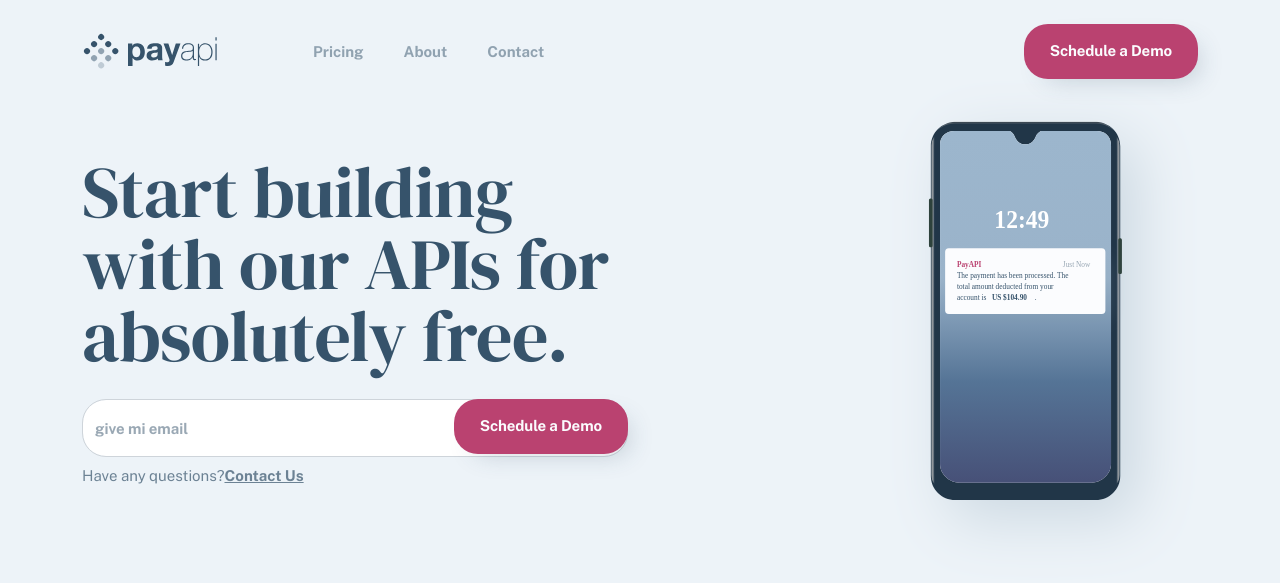
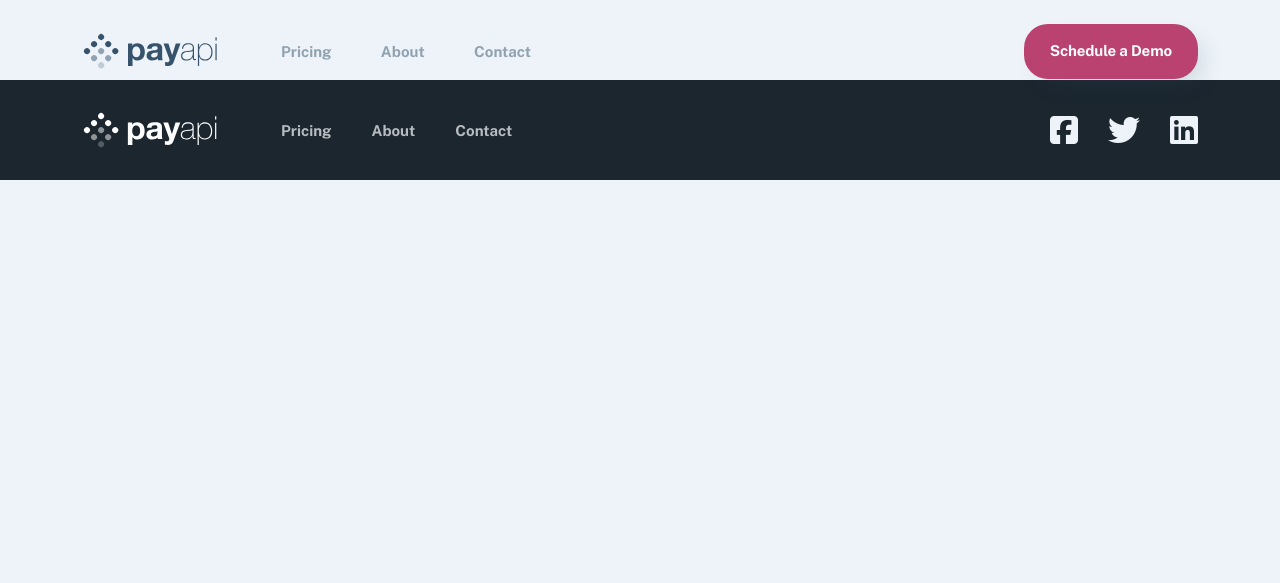
Before and after one commit to Ergashev95/payapi-web-site, a plain HTML site: page index.html in a window 1280 px wide. Drawn offline with Linux system fonts and the light colour scheme.

Commit message:
footer and header continium

```diff
--- a/css/main.css
+++ b/css/main.css
@@ -104,6 +104,7 @@
 /* list style */
 ul {
   list-style: none;
+  padding: 0;
 }
 a {
   text-decoration: none;
@@ -152,76 +153,79 @@ body {
   opacity: 1;
   color: var(--Juan-blue);
 }
-/* HERO */
-.hero-texts {
-  max-width: 550px;
-  max-height: 500px;
+.media-nav-link {
+  color: var(--Mirage-blue);
+}
+/* header offcanvas */
+.offcanvas {
+  background: var(--Mirage-blue);
+}
+.offcanvas-header {
+  border-bottom: 1px solid var(--bg-body);
+  border-radius: 10px;
+}
+.offcanvas-list {
+  width: 100%;
   height: 100%;
-  width: 100%;
   display: flex;
   flex-direction: column;
+  align-items: center;
+  row-gap: 43px;
+}
+.offcanvas-item {
+}
+.offcanvas-link {
+  color: var(--Link-Water-White);
+  text-align: center;
+  font-family: var(--Public-Sans);
+  font-size: 20px;
+  font-weight: 700;
+  width: 249px;
+}
+
+/* HERO */
+
+/* HERO */
+/* SITE-HEADER , HEADER-HERO */
+/* HOME PAGE CSS START */
+/* FOOTER START */
+.site-footer {
+  background: var(--Mirage-blue);
+  padding: 31px 0px;
+  display: flex;
   justify-content: center;
+  align-items: center;
 }
-.hero-title {
-  row-gap: 20px;
-  font-size: 72px;
-  margin: 0;
-  height: 243px;
-  line-height: 72px;
-  letter-spacing: -0.554px;
+
+.site-footer__list {
+  display: flex;
+  column-gap: 40px;
+  row-gap: 31px;
 }
-.form-floating {
-  position: relative;
+.site-footer__item {
 }
-.form-control {
-  border-radius: 24px;
-  position: absolute;
-  color: var(--Juan-blue) !important;
-  font-family: var(--Juan-blue);
-  font-size: 15px;
-  font-weight: 700;
+.header-nav__logo {
 }
-.form-control::placeholder {
-  color: var(--Juan-blue) !important;
+.header-logo__img {
+  width: 135px;
+  height: 38px;
+}
+.site-footer__link {
+  color: var(--Link-Water-White);
   font-family: var(--Public-Sans);
   font-size: 15px;
   font-weight: 700;
-  opacity: 0.5;
+  opacity: 0.7;
 }
-.all-btn {
+.footer-logo-linker {
+  display: flex;
+  column-gap: 30px  ;
 }
-.hero-imp__btn {
-  position: absolute;
-  right: 0;
-  top: 0;
-  z-index: 100;
+.footer-glav__item {
+  margin-right: 24px;
 }
-.hero-desc {
-  color: var(--light-juan-blue);
-  font-family: "Public Sans";
-  font-size: 15px;
-  font-weight: 400;
+.linker-links {
+  color: var(--bg-body);
 }
-.hero-desc span {
-  color: var(--light-juan-blue);
-  font-family: "Public Sans";
-  font-size: 15px;
-  font-weight: 700;
-  text-decoration-line: underline;
-  /* position: absolute;
-  margin-top: 100px; */
-  display: inline-block;
-  margin-top: 50px;
-}
-.hero-phone {
-width: 100%;
-height: 500px;
-display: flex;
-}
-.hero-phone__img {
-    width: 308px;
-height: 500px;
-}
-/* HERO */
-/* SITE-HEADER , HEADER-HERO */
-/* HOME PAGE CSS START */
+
+/* FOOTER START */
--- a/index.html
+++ b/index.html
@@ -9,6 +9,8 @@
     <title>PayAPI Website Home page</title>
     <!-- links main.css file -->
     <link rel="stylesheet" href="./css/main.css">
+    <!-- fonts link -->
+    <link rel="stylesheet" href="https://cdnjs.cloudflare.com/ajax/libs/font-awesome/6.5.1/css/all.min.css" integrity="sha512-DTOQO9RWCH3ppGqcWaEA1BIZOC6xxalwEsw9c2QQeAIftl+Vegovlnee1c9QX4TctnWMn13TZye+giMm8e2LwA==" crossorigin="anonymous" referrerpolicy="no-referrer" />
   </head>
 
   <body>
@@ -16,18 +18,12 @@
     <!-- SITE-HEADER-HERO -->
     <div class="site-header-hero">
       <header class="site-header">
-        <!-- <img src="./img/home/desktop/icon-banking-and-coverage.svg" alt="">
-        <img src="./img/home/desktop/icon-consumer-payments.svg" alt="">
-        <img src="./img/home/desktop/icon-personal-finances.svg" alt="">
-        <img src="./img/home/desktop/illustration-easy-to-implement.svg" alt="">
-        <img src="./img/home/desktop/illustration-phone-mockup.svg" alt="">
-        <img src="./img/home/desktop/illustration-simple-ui.svg" alt=""> -->
         <div class="container d-flex justify-content-between align-items-center ">
           <nav class="header-nav d-flex align-items-center">
             <a href="#!" class="header-nav__logo">
               <img src="./img/home/desktop/site-header__log.svg" alt="SITE HEADER LOGOTIPE" class="header-logo__img">
             </a>
-            <ul class="header-nav__list d-flex align-items-center">
+            <ul class="header-nav__list d-none d-md-flex  align-items-center">
               <li class="header-nav__item">
                 <a href="#!" class="header-nav__link">Pricing</a>
               </li>
@@ -40,29 +36,11 @@
             </ul>
           </nav>
           <a href="#!" class="header-btn all-btn d-none  d-md-inline-block">Schedule a Demo</a>
-          <a class="fa-solid fa-bars d-inline-block  d-md-none " type="button" data-bs-toggle="offcanvas" data-bs-target="#offcanvasRight" aria-controls="offcanvasRight" href="#!" class="header-nav__link"><i style="color: red;" class="fa-solid fa-bars"></i></a>
+          <a class=" d-inline-block  d-md-none " type="button" data-bs-toggle="offcanvas" data-bs-target="#offcanvasRight" aria-controls="offcanvasRight" href="#!" class="header-nav__link"><i class="media-nav-link fa-solid fa-bars"></i></a>
         </div>
       </header>
       <div class="site-hero">
-        <div class="container">
-          <div class="row flex-wrap-reverse">
-            <div class="col-12 col-lg-6 justify-content-center d-flex align-items-center ">
-              <div class="hero-texts">
-                <h1 class="hero-title title">Start building with our APIs for absolutely free.</h1>
-                <div class="form-floating mb-3 d-flex">
-                  <input type="email" class="form-control" id="floatingInput" placeholder="give mi email">
-                  <a href="#!" class="all-btn hero-imp__btn">Schedule a Demo</a>
-                </div>
-                <p class="hero-desc">Have any questions?<span>Contact Us</span></p>
-              </div>
-            </div>
-            <div class="col-12 col-lg-6">
-              <div class="hero-phone justify-content-center justify-content-lg-end">
-                <img src="./img/home/desktop/illustration-phone-mockup.svg" alt="hero phone image" class="hero-phone__img">
-              </div>
-            </div>
-          </div>
-        </div>
+
       </div>
     </div>
     <!-- SITE-HEADER-HERO -->
@@ -87,7 +65,29 @@
     <!-- SITE-FOOTER -->
 
     <footer class="site-footer">
-
+     <div class="container d-flex flex-column flex-md-row  justify-content-between align-items-center ">
+        <ul class="site-footer__list  m-0 align-items-center flex-column flex-md-row ">
+          <li class="site-footer__item footer-glav__item ">
+            <a href="#!" class="header-nav__logo">
+              <img src="./img/home/desktop/dark-logo.svg" alt="SITE HEADER LOGOTIPE" class="header-logo__img">
+            </a>
+          </li>
+          <li class="site-footer__item">
+            <a href="#!" class="site-footer__link">Pricing</a>
+          </li>
+          <li class="site-footer__item">
+            <a href="#!" class="site-footer__link">About</a>
+          </li>
+          <li class="site-footer__item">
+            <a href="#!" class="site-footer__link">Contact</a>
+          </li>
+        </ul>
+        <div class="footer-logo-linker">
+          <i class="fa-brands fa-square-facebook fa-2x linker-links" ></i>
+          <i class="fa-brands fa-twitter fa-2x linker-links"></i>
+          <i class="fa-brands fa-linkedin fa-2x linker-links"></i>
+        </div>
+     </div>
     </footer>
 
     <!-- SITE-FOOTER -->
@@ -95,11 +95,27 @@
     <!-- nav ofcanvaz -->
     <div class="offcanvas offcanvas-end" tabindex="-1" id="offcanvasRight" aria-labelledby="offcanvasRightLabel">
       <div class="offcanvas-header">
-        <h5 class="offcanvas-title" id="offcanvasRightLabel">Offcanvas right</h5>
+        <h5 class="offcanvas-title" id="offcanvasRightLabel"> <a href="#!" class="header-nav__logo">
+          <img src="./img/home/desktop/dark-logo.svg" alt="SITE HEADER LOGOTIPE" class="header-logo__img">
+        </a></h5>
         <button type="button" class="btn-close" data-bs-dismiss="offcanvas" aria-label="Close"></button>
       </div>
       <div class="offcanvas-body">
-        ...
+
+        <ul class="offcanvas-list">
+          <li class="offcanvas-item">
+            <a href="#!" class="offcanvas-link">Pricing</a>
+          </li>
+          <li class="offcanvas-item">
+            <a href="#!" class="offcanvas-link">About</a>
+          </li>
+          <li class="offcanvas-item">
+            <a href="#!" class="offcanvas-link">Contact</a>
+          </li>
+          <li class="offcanvas-item">
+            <a href="#!" class="header-btn all-btn">Schedule a Demo</a>
+          </li>
+        </ul>
       </div>
     </div>
     <!-- nav ofcanvaz -->
```
Also changed, not shown: css/media.css (+5 -12 lines), img/home/desktop/dark-logo.svg (added).
